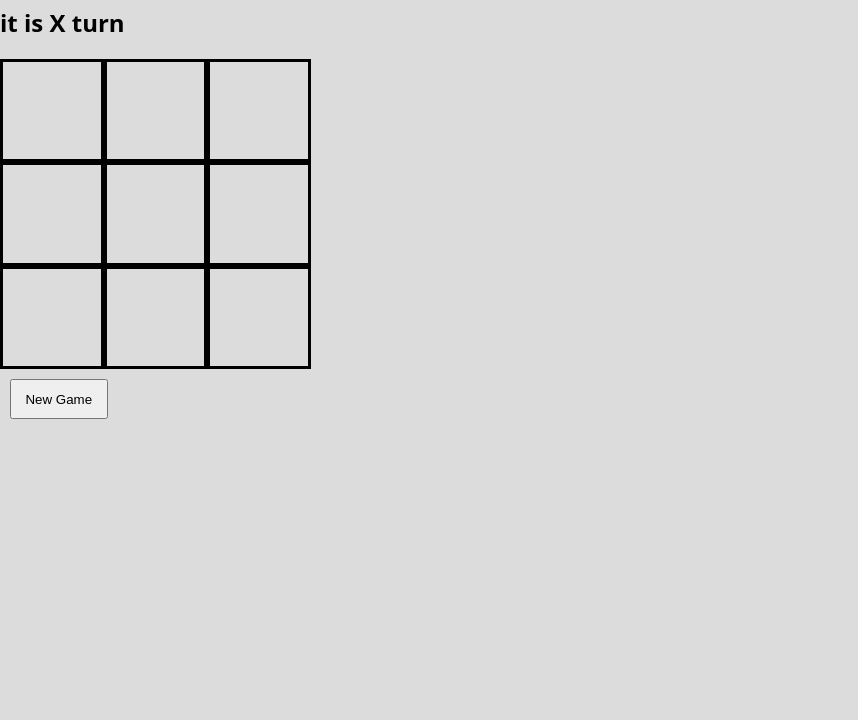
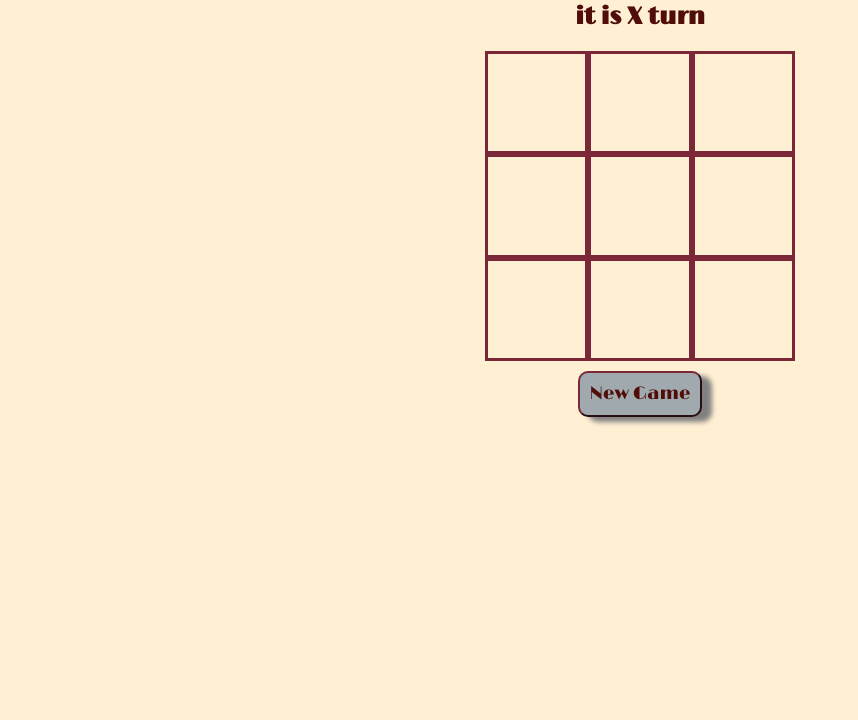
Before and after one commit to jallen105/javascript-broswer-game-tic-tac-toe-lab, a plain HTML site: page index.html in a window 1280 px wide. Shown: the part 80-800 px from the top of the page, without its empty margins (0-858 px from the left). Drawn offline with nearby package versions, Linux system fonts and the light colour scheme.

Commit message:
added some styling to the game

```diff
--- a/index.html
+++ b/index.html
@@ -3,8 +3,13 @@
 <head>
   <meta charset="UTF-8">
   <meta name="viewport" content="width=device-width, initial-scale=1.0">
+
+  <link rel="preconnect" href="https://fonts.googleapis.com">
+  <link rel="preconnect" href="https://fonts.gstatic.com" crossorigin>
+  <link href="https://fonts.googleapis.com/css2?family=Limelight&display=swap" rel="stylesheet">
   <link rel="stylesheet" href="./style/style.css">
   <script defer src="./js/app.js"></script>
+
   <title>Tic-Tac-Toe</title>
 </head>
 <body>
--- a/js/app.js
+++ b/js/app.js
@@ -84,7 +84,7 @@ const checkForWinner = () => {
 }
 
 let checkWin
-
+// uses the some and every array method to check for a win state
 const checkForWinnerEvery = () => {
     winningCombos.some((combo) => {
         return checkWin = combo.every((place) => {
@@ -105,7 +105,7 @@ const checkForTie = () => {
 }
 
 let checkTie
-
+// uses the every array method to check for a tie state
 const checkForTieEvery = () => {
     checkTie = board.every((space) => {
         return space !== ''
@@ -130,7 +130,7 @@ const handleClick = (event) => {
     // const squareIndex = event.target.getAttribute('id')
     console.log(turn)
 
-    if (event.target.textContent === 'X' || event.target.textContent === 'O'){
+    if (event.target.textContent === 'X' || event.target.textContent === 'O' || winner){
         return
     } else {
         placePiece(squareIndex)
--- a/style/style.css
+++ b/style/style.css
@@ -1,26 +1,59 @@
+.limelight-regular {
+  font-family: "Limelight", sans-serif;
+  font-weight: 400;
+  font-style: normal;
+}
+
+
 body {
-  background-color: gainsboro;
+  background-color: #FFEFD3;
+  color: #510D0A;
   /* Use a system font, if none are available use an available sans-sarif */
-  font-family: system-ui, sans-serif;
+  font-family: "Limelight", system-ui, sans-serif;
+  font-weight: 400;
+  font-style: normal;
   margin: 0;
+}
+
+h1, h2 {
+  justify-self: center;
 }
 
 .board {
   display: flex;
   flex-wrap: wrap;
   width: 325px;
+  justify-content: center;
+  align-items: center;
+  margin: 0 auto;
+
 }
 
 .sqr {
   width: 30%;
   aspect-ratio: 1/1;
-  border: 3px solid black;
+  border: 3px solid #7B2738;
   font-size: 64px;
-  text-align: center;
+  display: flex;
+  justify-content: center;
+  align-items: center;
 }
 
 #reset {
-  width: 30%;
-  height: 40px;
-  margin: 10px;
+  padding: 10px;
+  margin: 10px auto;
+  font-family: "Limelight";
+  font-size: large;
+  background-color: #A0AAAE;
+  color: #510D0A;
+  border-radius: 10px;
+  border-color: #7B2738;
+  box-shadow: 10px 5px 5px gray;
 }
+
+#reset:active {
+  color: #FFEFD3;
+  background-color: #510D0A;
+  border-color: #A0AAAE;
+  /* box-shadow: 2px 1px 5px gray; */
+}
```
